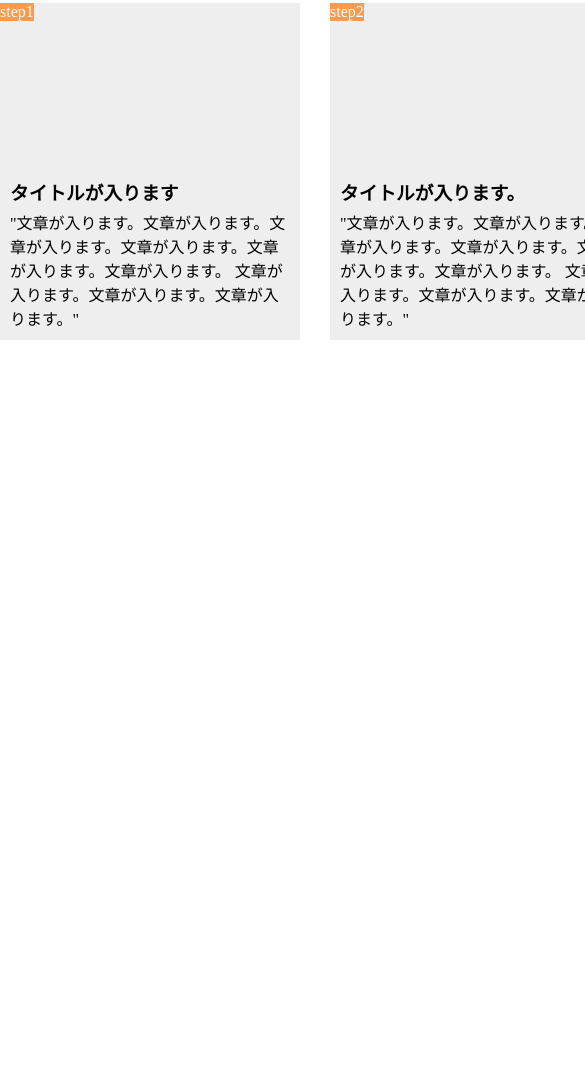
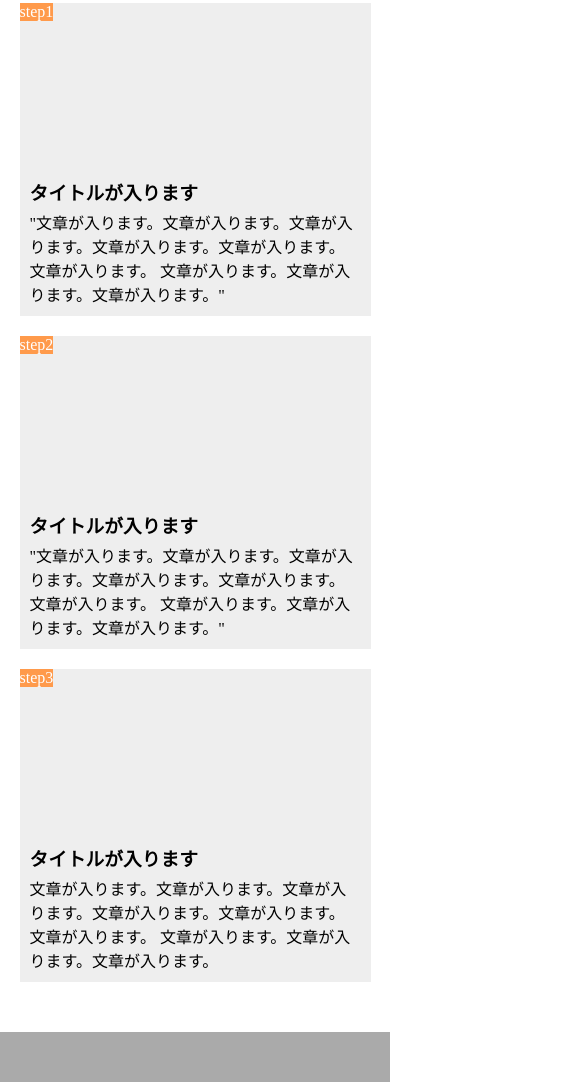
Before and after one commit to mmmminamino/HTMLCSS-chapter9_exercise, a plain HTML site: page HTMLCSS-chapter9_exercise/index.html in a window 390 px wide. Shown: the part 97-1179 px from the top of the page, 585 px wide, since content can reach past the window. Before the commit the page ends 844 px from the top, so only its background shows below. Drawn offline with Linux system fonts and the light colour scheme.

Commit message:
[Finish]HTMLCSS-chapter9_exercise

```diff
--- a/HTMLCSS-chapter9_exercise/index.html
+++ b/HTMLCSS-chapter9_exercise/index.html
@@ -2,6 +2,7 @@
 <html lang="ja">
   <head>
     <meta charset="UTF-8" />
+    <meta name="viewport" content="width=device-width",initial-scale=1.0">
     <!-- CSSファイルの読み込み -->
     <link rel="stylesheet" href="style.css" />
     <title>9章演習</title>
@@ -20,14 +21,14 @@
           <div class="box">
               <div class="img2"></div>
               <span class="step">step2</span>
-              <h3 class="title">タイトルが入ります。</h3>
+              <h3 class="title">タイトルが入ります</h3>
               <p class="text">"文章が入ります。文章が入ります。文章が入ります。文章が入ります。文章が入ります。文章が入ります。
               文章が入ります。文章が入ります。文章が入ります。"</p>
           </div>
           <div class="box">
               <div class="img3"></div>
               <span class="step">step3</span>
-              <h3 class="title">タイトルが入ります。</h3>
+              <h3 class="title">タイトルが入ります</h3>
               <p class="text">文章が入ります。文章が入ります。文章が入ります。文章が入ります。文章が入ります。文章が入ります。
               文章が入ります。文章が入ります。文章が入ります。</p>
           </div>
--- a/HTMLCSS-chapter9_exercise/style.css
+++ b/HTMLCSS-chapter9_exercise/style.css
@@ -19,9 +19,6 @@ main{
    padding:10px;
    position:relative;
    background-color:#eee;
-}
-.box:last-child{
-    margin-right:0;
 }
 .img1{
     height:150px;
@@ -50,10 +47,50 @@ main{
 .title{
     margin:15px 0 5px;
 }
-.footer{
+footer{
     height:50px;
     background-color:#aaa;
 }
-.social i{
+@media screen and (max-width:768px){
 
+    .flexbox{
+        display:block;
+    }
+
+    header{
+        width:100%;
+        height:50px;
+        }
+
+    main{
+        width:100%;
+        display:block;
+        }
+
+        .box{
+            width:90%;
+            margin-top:20px;
+            margin-right:auto;
+            margin-left:auto;
+        }
+        .img1{
+            width:100%;
+            height:150px;
+        }
+        .img2{
+            width:100%;
+            height:150px;
+        }
+        .img3{
+            width:100%;
+            height:150px;
+        }
+        .text{
+            width:100%;
+    }
+    footer{
+        width:100%;
+        height:50px;
+
+    }
 }
```
